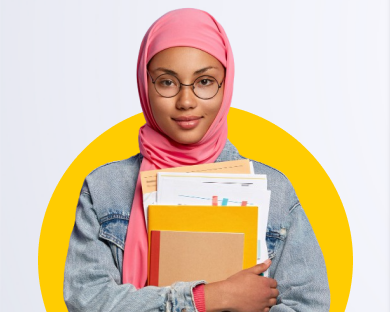
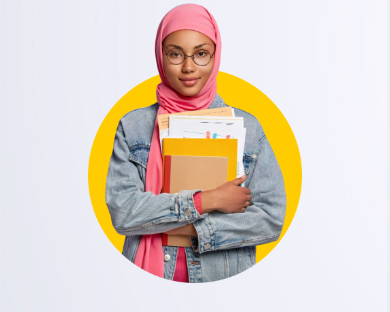
Before and after one commit to karimovjamshid/abc-start, a plain HTML site: page index.html in a window 390 px wide. Shown: the part 94-406 px from the top of the page. Drawn offline with nearby package versions, Linux system fonts and the light colour scheme.

Commit message:
Version 1.02
Minor fixes in index

```diff
--- a/index.html
+++ b/index.html
@@ -1,5 +1,5 @@
 <!DOCTYPE html>
-<html lang="en">
+<html lang="en" class="overflow-x-hidden">
   <head>
     <meta charset="UTF-8" />
     <meta http-equiv="X-UA-Compatible" content="IE=edge" />
@@ -398,10 +398,11 @@
         </div>
         <div
           class="
-            w-full
+            w-3/5
             lg:w-1/2
             order-1
             lg:order-2
+            mx-auto
             mb-8
             lg:mb-0
             flex
@@ -1028,7 +1029,7 @@
         </div>
         <main class="flex items-center justify-between flex-wrap mt-4">
           <div
-            class="w-full lg:w-[48%] mt-8 lg:mt-0 flex justify-center"
+            class="w-3/5 mx-auto lg:w-[48%] mt-8 lg:mt-0 flex justify-center"
             data-aos="flip-up"
           >
             <img src="img/aboutimg.png" alt="" />
```
